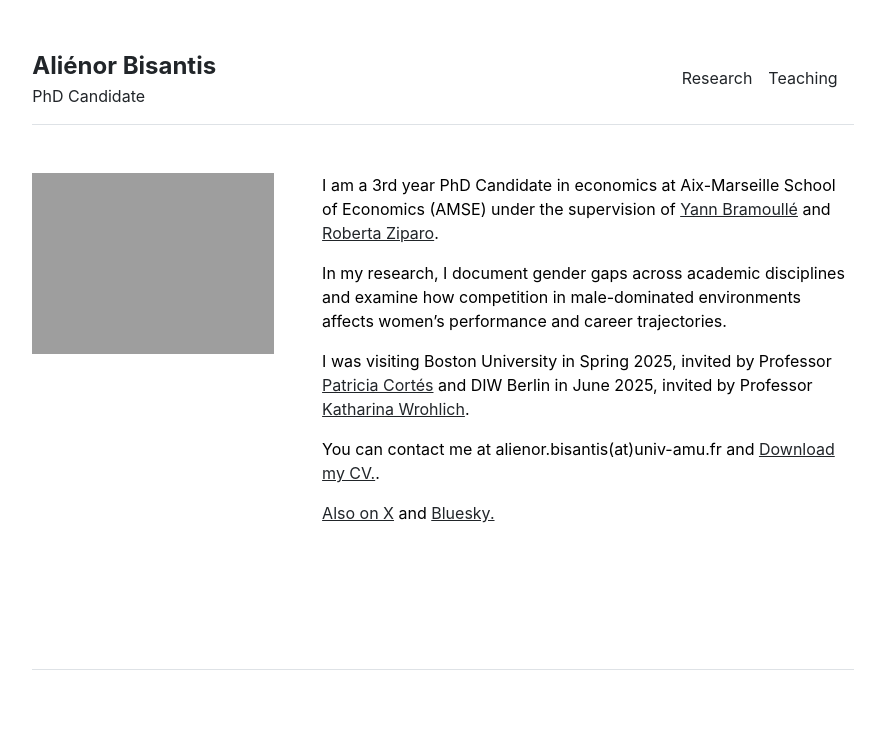
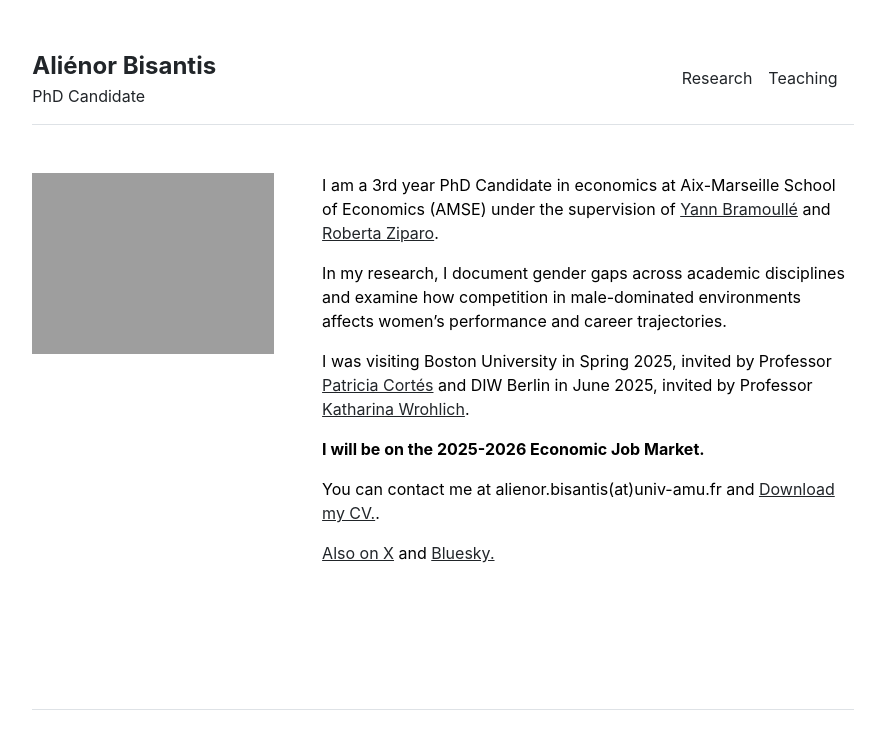
Before and after one commit to alienorbisantis/alienorbisantis.github.io, a Jekyll site: the page built from index.md, in a window 1280 px wide. Shown: the top 749 px of the page, without its empty margins (197-1082 px from the left). Built offline with Jekyll 4.4.1, drawn with Linux system fonts in a browser that asks for light colours.

Commit message:
Update index.md

```diff
--- a/index.md
+++ b/index.md
@@ -9,6 +9,8 @@ In my research, I document gender gaps across academic disciplines and examine h
 
 I was visiting Boston University in Spring 2025, invited by Professor [Patricia Cortés](https://sites.google.com/site/pcortesbu/) and DIW Berlin in June 2025, invited by Professor [Katharina Wrohlich](https://scholar.google.de/citations?user=dJY35cYAAAAJ&hl=de).
 
+**I will be on the 2025-2026 Economic Job Market.**
+
 You can contact me at alienor.bisantis(at)univ-amu.fr and [Download my CV.]({{ site.github.url }}/assets//CVBISANTISAlienor_eng.pdf).
 
 [Also on X](https://twitter.com/bisalienor) and [Bluesky.](https://bsky.app/profile/bisalienor.bsky.social)
```
